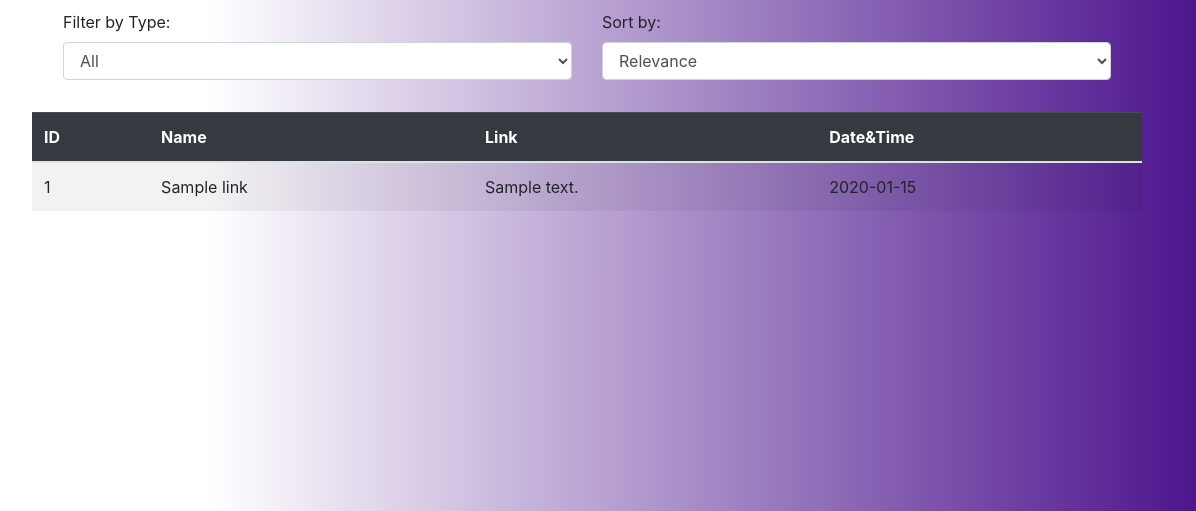
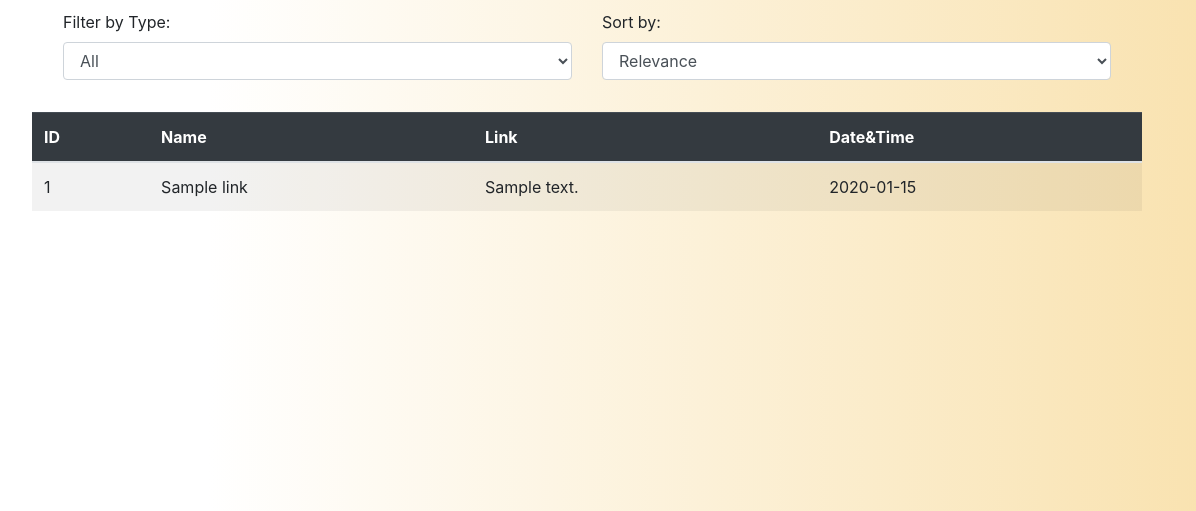
Before and after one commit to Shreya111111/Linkscrape, a Django app: page / in a window 1440 px wide. Shown: the part 561-1072 px from the top of the page, without its empty margins (223-1419 px from the left). Run offline with Django 4.2, Linux system fonts and the light colour scheme; tables that the repository leaves empty hold one stand-in row (values such as "Sample post"); some libraries are stand-ins or nearby versions.

Commit message:
added static folder and light background gradient

```diff
--- a/myproject/myapp/templates/myapp/result.html
+++ b/myproject/myapp/templates/myapp/result.html
@@ -11,7 +11,7 @@
         html {
             height: 100%;
             margin: 0;
-            background: linear-gradient(to right, #fff 30%, #49108B 100%);
+            background: linear-gradient(to right, #fff 30%,#F9E2AF  100%);
         }
     </style>
 </head>
@@ -24,7 +24,7 @@
                     <div class="d-flex align-items-centre text-center">
                         <a class="py-1 navbar-brand" href="/">
                             {% load static %}
-                            <img src="{% static 'img1.avif' %}" width="40" height="40">
+                            <img src="{% static 'img1.jpeg' %}" width="40" height="40">
                         </a>
                         <div class="" style="font-size: 1.5rem;margin:0.5rem">LinkScrape</div>
                     </div>
```
Also changed, not shown: myproject/myapp/static/img1.jpeg (added), myproject/myapp/static/img6.png (added).
